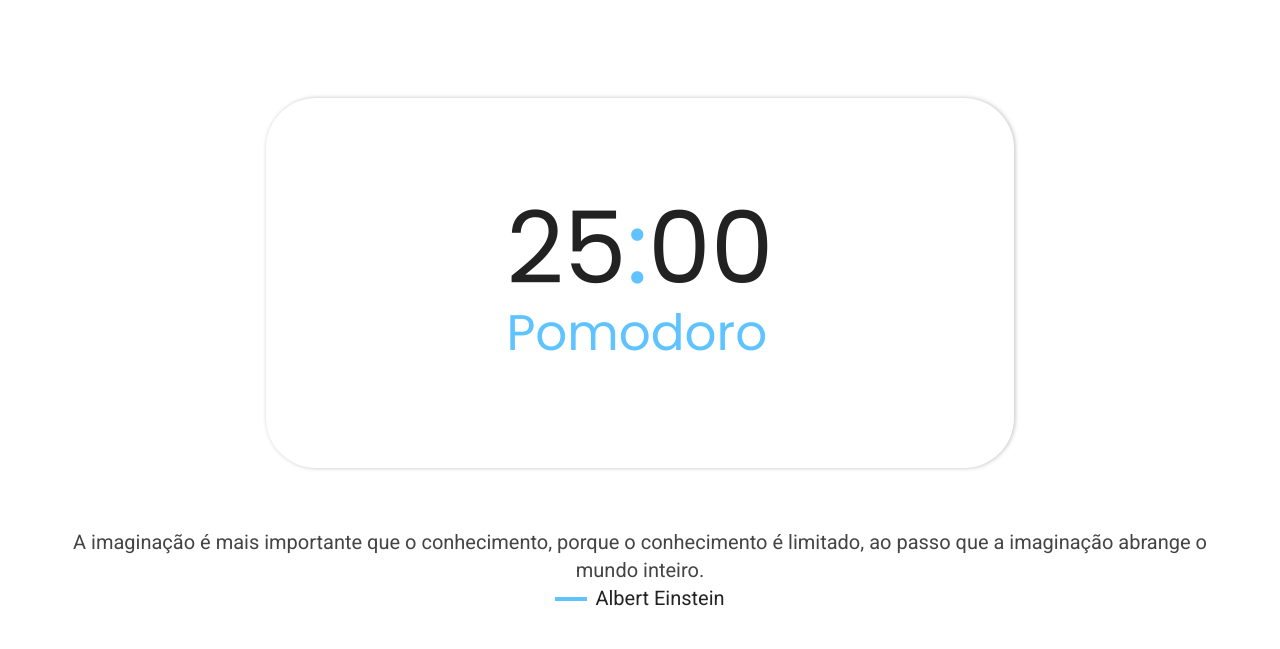
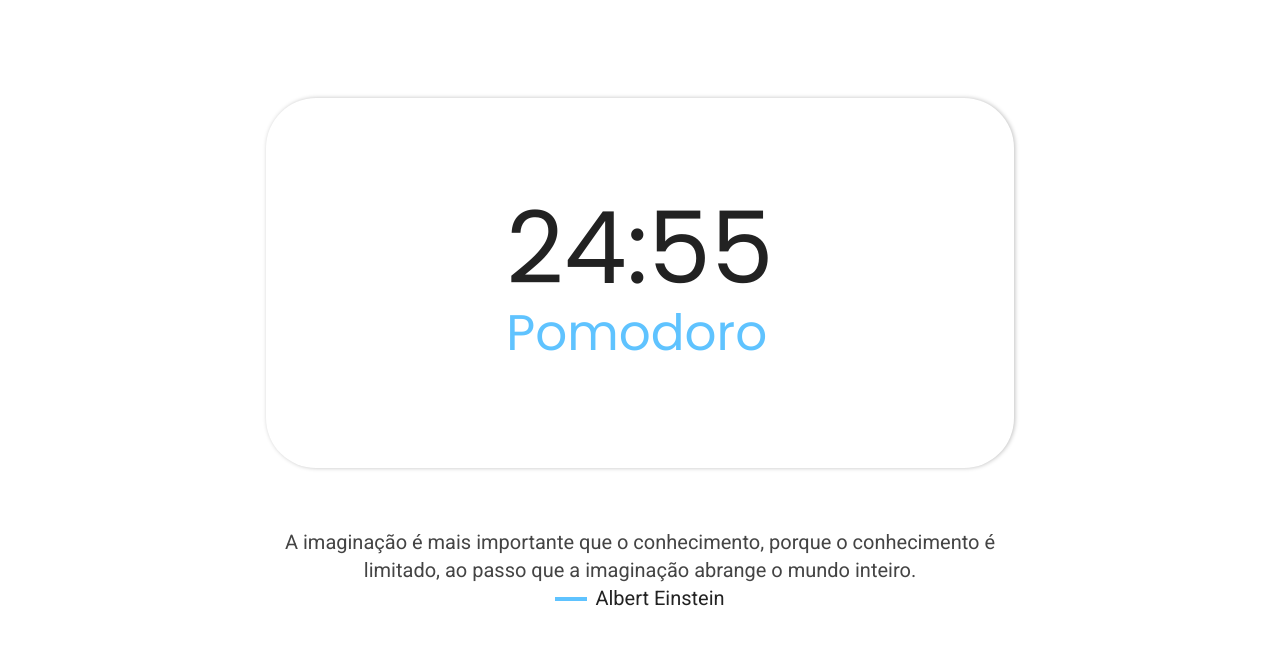
Before and after one commit to pedromontesi/pomodoro-counter, a plain HTML site: page index.html in a window 1280 px wide. Shown: the part 128-777 px from the top of the page. Drawn offline with Linux system fonts and the light colour scheme.

Commit message:
timer developing

```diff
--- a/css/phrase-container.css
+++ b/css/phrase-container.css
@@ -3,11 +3,14 @@
     display: flex;
     justify-content: center;
     flex-wrap: wrap;
+    text-align: center;
+    max-width: 47.5rem;
     flex-direction: column;
-    text-align: center;
 
 
 }
+
+
 
 .autor-design::before {
     content: '';
--- a/css/section-container.css
+++ b/css/section-container.css
@@ -15,8 +15,8 @@
     flex-wrap: wrap;
     flex-direction: column;
     box-shadow: 1px 0px 4px rgba(0, 0, 0, 0.25);
-    padding: 6.25rem 15rem;
-    border-radius: 50px;
+    padding: 100px 240px;
+    border-radius: 3.125rem;
 
 
 }
--- a/index.html
+++ b/index.html
@@ -41,7 +41,7 @@
     <article class="counter-container">
     <div>
         <h1>
-            <span class="text-large secundary-color">25<span class="primary-color">:</span>00</span>
+            <span class="text-large secundary-color" data-number></span>
         </h1>
         <h2 class="text-20 primary-color"><span>Pomodoro</span></h2>
     </div>
@@ -63,14 +63,16 @@
         <div>
             <h1 class="text-20 primary-color">Escolha do Desenvolvedor</h1>
         </div>
-
-        <iframe allow="autoplay *; encrypted-media *; fullscreen *; clipboard-write" frameborder="0" height="450" style="width:100%;max-width:660px;overflow:hidden;border-radius:10px;" sandbox="allow-forms allow-popups allow-same-origin allow-scripts allow-storage-access-by-user-activation allow-top-navigation-by-user-activation" src="https://embed.music.apple.com/br/album/19-ep/1749388902"></iframe>
     </article>
 
 
 
 </section>
 
-    <script type="module" src="./script.js"></script>
+
+
 </body>
+
+<script src="./script.js"></script>
+
 </html>
--- a/script.js
+++ b/script.js
@@ -0,0 +1,29 @@
+const dataSelected = document.querySelector('[data-number]');
+
+function Pomodoro(minutes, seconds) {
+    this.minutes = minutes;
+    this.seconds = seconds;
+}
+
+const pomodoroTimer = new Pomodoro(25, 0);
+
+const timer = setInterval(() => {
+    if (pomodoroTimer.seconds === 0 && pomodoroTimer.minutes === 0) {
+        clearInterval(timer);
+        alert("Short break!");
+    } else {
+        if (pomodoroTimer.seconds === 0 && pomodoroTimer.minutes > 0) {
+            pomodoroTimer.minutes--;
+            pomodoroTimer.seconds = 59;
+        } else {
+            pomodoroTimer.seconds--;
+        }
+    }
+
+    // Formatação do tempo para "00:00"
+    const formattedTime =
+        `${pomodoroTimer.minutes < 10 ? '0' : ''}${pomodoroTimer.minutes}:` +
+        `${pomodoroTimer.seconds < 10 ? '0' : ''}${pomodoroTimer.seconds}`;
+
+    dataSelected.innerText = formattedTime;
+}, 1000);
--- a/style.css
+++ b/style.css
@@ -1,6 +1,12 @@
+/* Global */
+
 @import '/css/global/global.css';
 @import '/css/global/color.css';
 @import '/css/global/text.css';
+
+
+/* Container */
+
 @import '/css/header-container.css';
 @import '/css/section-container.css';
 @import '/css/developer-container.css';
```
